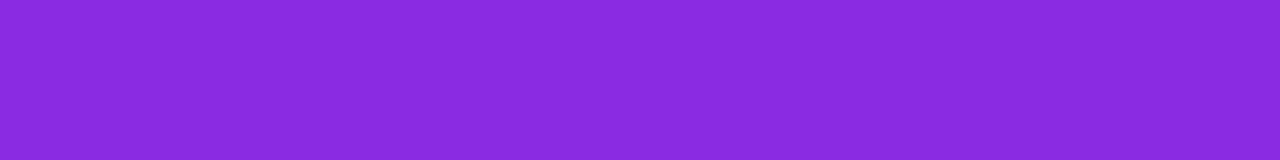
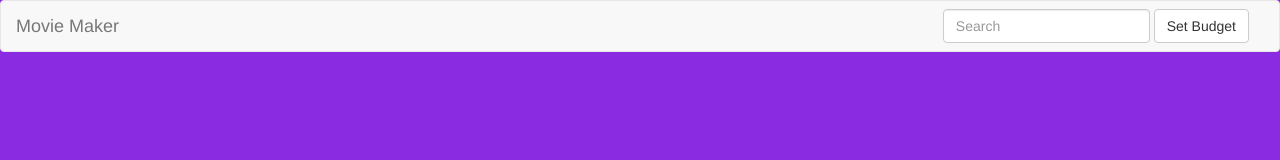
Before and after one commit to annamd115/Movie-Maker, a plain HTML site: page index.html in a window 1280 px wide. Drawn offline with nearby package versions, Linux system fonts and the light colour scheme.

Commit message:
added navbar with search

```diff
--- a/index.html
+++ b/index.html
@@ -10,6 +10,29 @@
 </head>
 <body>
 
+  <!-- NAVBAR -->
+  <nav class="navbar navbar-default">
+    <div class="container-fluid">
+      <div class="navbar-header">
+        <a class="navbar-brand" href="#">Movie Maker</a>
+      </div>
+      <div class="collapse navbar-collapse" id="bs-example-navbar-collapse-1">
+        <form class="navbar-form navbar-right">
+          <div class="form-group">
+            <input type="text" class="form-control" placeholder="Search">
+          </div>
+          <button type="submit" class="btn btn-default">Set Budget</button>
+        </form>
+      </div>
+    </div>
+  </nav>
+
+
+
+
+
+
+
   <script
   src="https://code.jquery.com/jquery-3.3.1.min.js"
   integrity="sha256-FgpCb/KJQlLNfOu91ta32o/NMZxltwRo8QtmkMRdAu8="
```
